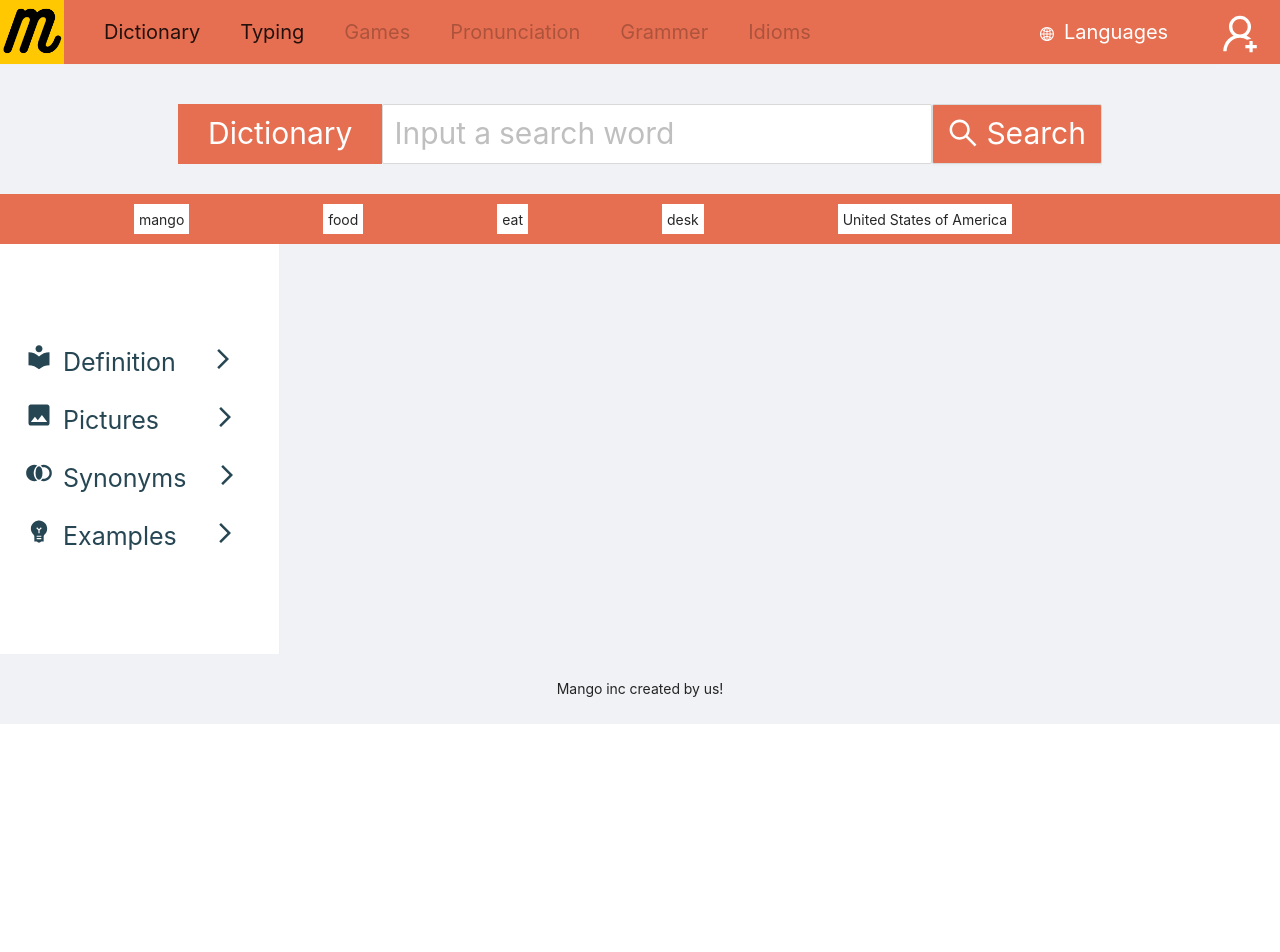
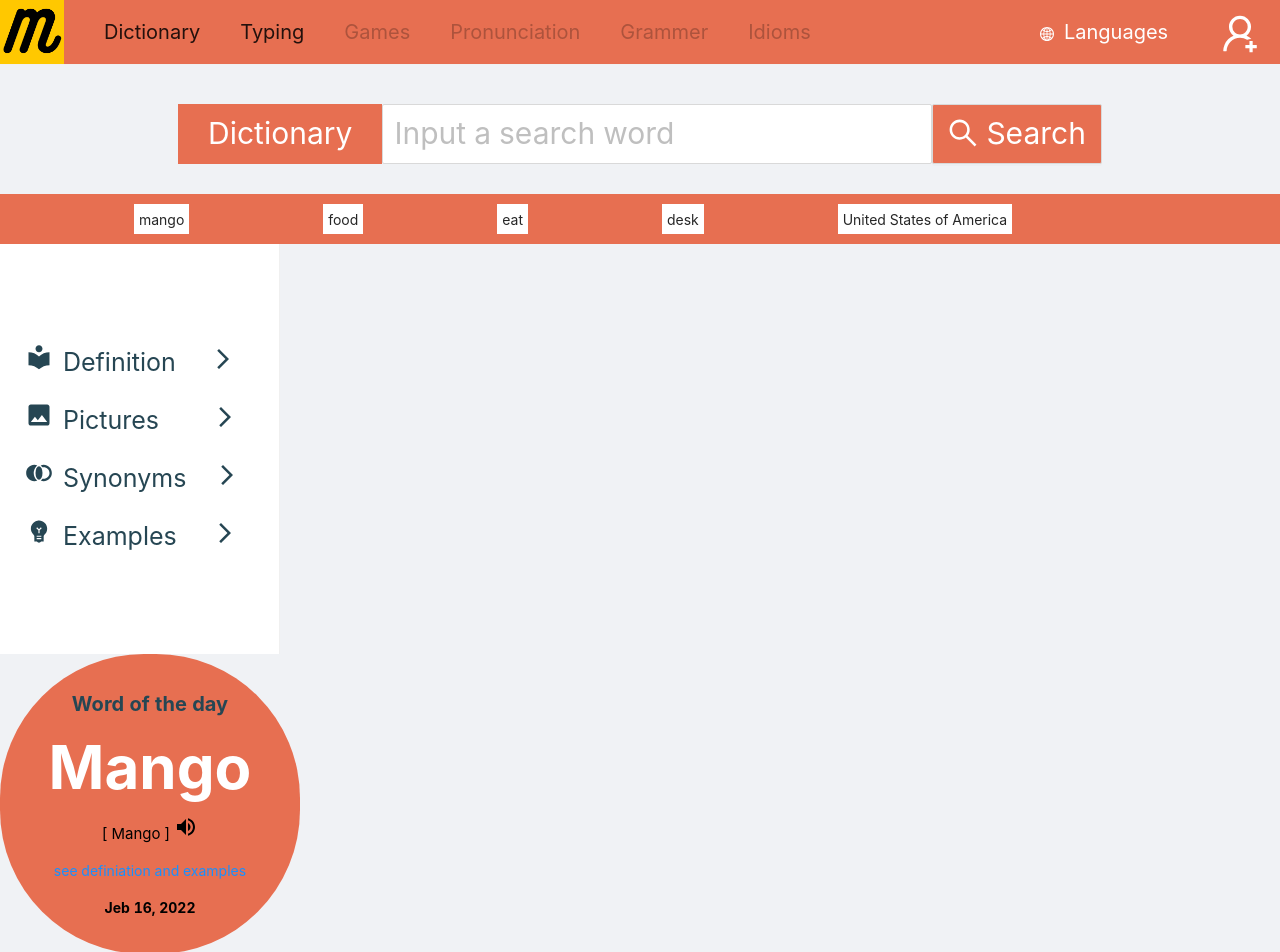
Before and after one commit to eba472/mango-web, a React (Create React App) app in the folder ui/: page /dictionary in a window 1280 px wide. Shown: the top 952 px of the page. Before the commit the page ends 800 px from the top, so only its background shows below. Built offline with nearby package versions, Linux system fonts and the light colour scheme.

Commit message:
word of day

```diff
--- a/ui/src/app/dictionary/Dictionary.tsx
+++ b/ui/src/app/dictionary/Dictionary.tsx
@@ -2,6 +2,7 @@ import React from 'react'
 import CommonWords from './components/CommonWords'
 import SearchComponent from './components/SearchComponent'
 import SideBar from './components/SideBar'
+import WordOfday from './components/WordOfday'
 
 const Dictionary = () => {
   return (
@@ -9,6 +10,7 @@ const Dictionary = () => {
       <SearchComponent />
       <CommonWords />
       <SideBar />
+      <WordOfday />
     </div>
   )
 }
--- /dev/null
+++ b/ui/src/app/dictionary/components/WordOfday.tsx
@@ -0,0 +1,30 @@
+import React from 'react'
+import VolumeUpIcon from '@mui/icons-material/VolumeUp'
+import { useTranslation } from 'react-i18next'
+import { Link } from 'react-router-dom'
+
+const WordOfday = () => {
+  const { t } = useTranslation('common')
+  return (
+    <div style={{ width:'300px', height:'300px', backgroundColor:'#e76f51', borderRadius:'48%', textAlign:'center' }}>
+        <div style={{ fontSize:'20px', color:'#264653', paddingTop:'35px', fontWeight:'bold' }}>
+            Word of the day
+        </div>
+        <div style={{ fontSize:'60px', color:'#fff', fontWeight:'bold' }}>
+            Mango
+        </div>
+        <div style={{ fontSize:'15px', color:'black' }}>
+            [ Mango ] <VolumeUpIcon />
+        </div>
+        <div style={{ color:'#264653', padding:'15px 0px' }}>
+            <Link to='/dictionary/WordOfday'> see definiation and examples</Link>
+        </div>
+        <div style={{ color:'black', fontWeight:'bold' }}>
+            Jeb 16, 2022
+        </div>
+
+    </div>
+  )
+}
+
+export default WordOfday
```
